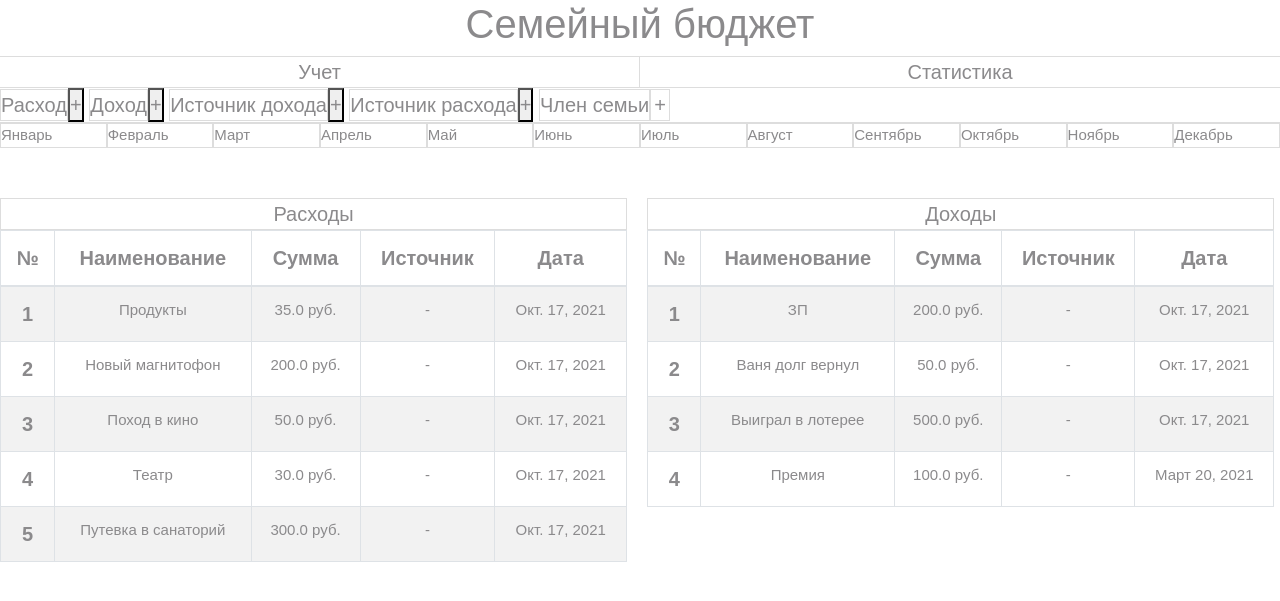
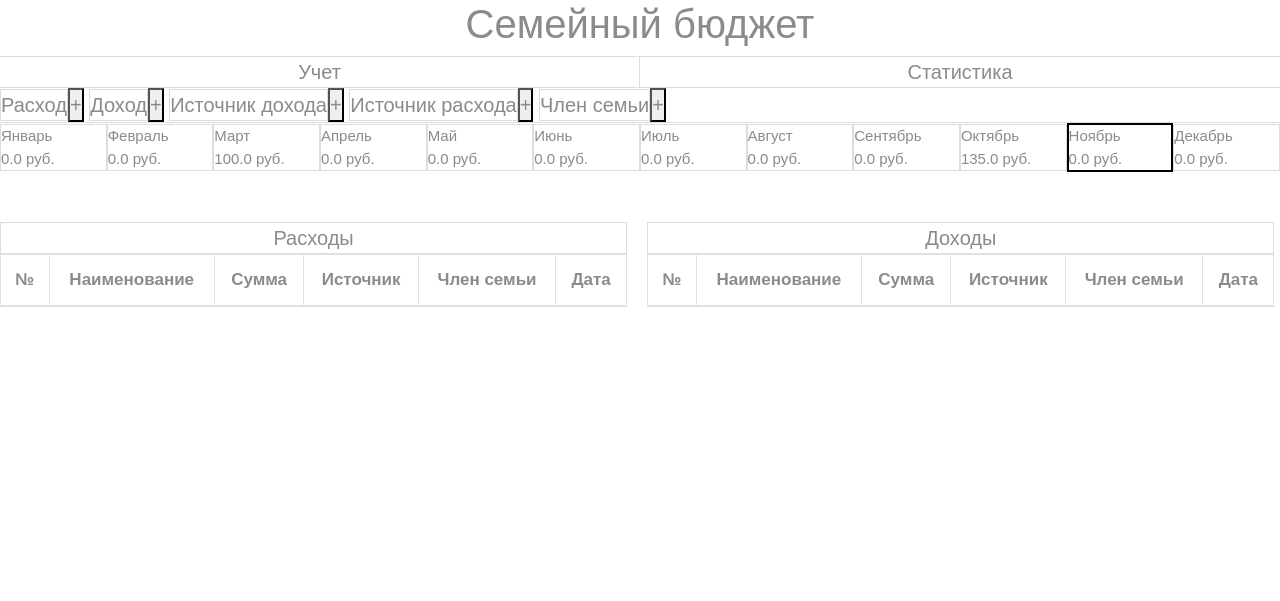
Before and after one commit to 4EPBEED/familybudget, a Django app: page / in a window 1280 px wide. Shown: the top 601 px of the page. Run offline with Django 3.2, Linux system fonts and the light colour scheme; data comes from the database, SQL or seed files in the repository; data that the repository does not hold is empty; some libraries are stand-ins or nearby versions.

Commit message:
end of phase3

```diff
--- a/fb/main/admin.py
+++ b/fb/main/admin.py
@@ -6,3 +6,4 @@ admin.site.register(Income)
 admin.site.register(Expense)
 admin.site.register(IncomeSource)
 admin.site.register(ExpenseSource)
+admin.site.register(FamilyMember)
--- a/fb/main/forms.py
+++ b/fb/main/forms.py
@@ -14,10 +14,11 @@ class IncomeForm(ModelForm):
         self.fields['desc'].label = "Описание"
         self.fields['date'].label = "Дата"
         self.fields['incomeSource'].label = "Источник дохода"
+        self.fields['familyMember'].label = "Член семьи"
 
     class Meta:
         model = Income
-        fields = ['amount', 'incomeSource', 'desc', 'date']
+        fields = ['amount', 'incomeSource', 'familyMember', 'desc', 'date']
 
         widgets = {
             'date': DateInput(),
@@ -30,10 +31,11 @@ class ExpenseForm(ModelForm):
         self.fields['desc'].label = "Описание"
         self.fields['date'].label = "Дата"
         self.fields['expenseSource'].label = "Источник расхода"
+        self.fields['familyMember'].label = "Член семьи"
 
     class Meta:
         model = Expense
-        fields = ['amount', 'expenseSource', 'desc', 'date']
+        fields = ['amount', 'expenseSource', 'familyMember', 'desc', 'date']
 
         widgets = {
             'date': DateInput(),
@@ -56,3 +58,13 @@ class ExpenseSourceForm(ModelForm):
     class Meta:
         model = ExpenseSource
         fields = ['title']
+
+class FamilyMemberForm(ModelForm):
+    def __init__(self, *args, **kwargs):
+        super(ModelForm, self).__init__(*args, **kwargs)
+        self.fields['name'].label = "Имя"
+        self.fields['age'].label = "Возраст"
+
+    class Meta:
+        model = FamilyMember
+        fields = ['name', 'age']
--- a/fb/main/models.py
+++ b/fb/main/models.py
@@ -5,6 +5,9 @@ from django.db.models.expressions import Value
 class FamilyMember(models.Model):
     name = models.CharField(max_length=30)
     age = models.IntegerField()
+
+    def __str__(self):
+        return '%s' % self.name
 
 class IncomeSource(models.Model):
     title = models.CharField(max_length=30)
--- a/fb/main/urls.py
+++ b/fb/main/urls.py
@@ -7,4 +7,5 @@ urlpatterns = [
     path("expense/create", views.expenseCreate, name='expense-create'),
     path("income/source/create", views.incomeSourceCreate, name='income-source-create'),
     path("expense/source/create", views.expenseSourceCreate, name='income-source-create'),
+    path("family-member/create", views.familyMemberCreate, name='family-member-create'),
 ]
--- a/fb/main/views.py
+++ b/fb/main/views.py
@@ -1,16 +1,52 @@
+from datetime import datetime
+
 from django.shortcuts import redirect, render
+from django.db.models import Sum, Value as V, FloatField
+from django.db.models.functions import Coalesce
 
 from main.forms import *
 from main.models import *
+
+months = {
+    "январь": 1,
+    "февраль": 2,
+    "март": 3,
+    "апрель": 4,
+    "май": 5,
+    "июнь": 6,
+    "июль": 7,
+    "август": 8,
+    "сентябрь": 9,
+    "октябрь": 10,
+    "ноябрь": 11,
+    "декабрь": 12,
+}
 
 # Create your views here.
 def index(request):
     incomes = Income.objects.all()
     expenses = Expense.objects.all()
 
+    monthsTotal = [0 for i in range(1, 13)]
+
+    currentYear = datetime.today().year
+    currentMonth = datetime.today().month
+
+    for i in range(1, 13):
+        monthIncomes = incomes.filter(date__month=i, date__year=currentYear)
+        monthExpense = expenses.filter(date__month=i, date__year=currentYear)
+
+        monthTotalIncome = monthIncomes.aggregate(sum=Coalesce(Sum('amount'), V(0.0)))
+        monthTotalExpense = monthExpense.aggregate(sum=Coalesce(Sum('amount'), V(0.0)))
+
+
+        monthsTotal[i - 1] = monthTotalIncome["sum"] - monthTotalExpense["sum"]
+
     return render(request, 'index.html', {"incomes": incomes, "expenses": expenses,
                                             'incomeForm': IncomeForm, 'expenseForm': ExpenseForm,
-                                            'incomeSourceForm': IncomeSourceForm, 'expenseSourceForm': ExpenseSourceForm})
+                                            'incomeSourceForm': IncomeSourceForm, 'expenseSourceForm': ExpenseSourceForm,
+                                            'familyMemberForm': FamilyMemberForm,
+                                            'monthsTotal': monthsTotal, 'currentMonth': currentMonth})
 
 def incomeCreate(request):
     if request.method == 'POST':
@@ -39,3 +75,10 @@ def expenseSourceCreate(request):
         if form.is_valid():
             form.save()
             return redirect('/')
+
+def familyMemberCreate(request):
+    if request.method == 'POST':
+        form = FamilyMemberForm(request.POST)
+        if form.is_valid():
+            form.save()
+            return redirect('/')
--- a/fb/static/style.css
+++ b/fb/static/style.css
@@ -40,6 +40,10 @@ h1 {
     font-size: 0px;
 }
 
+.active-month {
+    border: 2px solid black !important;
+}
+
 .months > .month {
     display: inline-block;
     font-size: 15px;
@@ -76,6 +80,7 @@ h1 {
 
 .table-title {
     text-align: center;
+    font-size: 20px;
     border: 1px solid #ddd;
 }
 
@@ -83,12 +88,16 @@ table td {
     font-size: 15px;
 }
 
+table th {
+    font-size: 17px;
+}
+
 table th,
 table td {
     text-align: center;
 }
 
-@media (max-width: 1000px) {
+@media (max-width: 1200px) {
     .content-wrapper > div {
         display: block;
         width: 100%;
--- a/fb/templates/index.html
+++ b/fb/templates/index.html
@@ -33,23 +33,26 @@
             <div class="adder-type">Источник расхода</div><button type="button" data-toggle="modal" data-target="#expenseSourceModal">
                 +
             </button>
-            <div class="adder-type">Член семьи</div><div class="plus">+</div>
+            <div class="adder-type">Член семьи</div><button type="button" data-toggle="modal" data-target="#familyMemberModal">
+                +
+            </button>
         </div>
         <div class="months">
-            <div class="month">Январь</div>
-            <div class="month">Февраль</div>
-            <div class="month">Март</div>
-            <div class="month">Апрель</div>
-            <div class="month">Май</div>
-            <div class="month">Июнь</div>
-            <div class="month">Июль</div>
-            <div class="month">Август</div>
-            <div class="month">Сентябрь</div>
-            <div class="month">Октябрь</div>
-            <div class="month">Ноябрь</div>
-            <div class="month">Декабрь</div>
+            <div class="month">Январь <br>{{monthsTotal.0}} руб.</div>
+            <div class="month">Февраль <br>{{monthsTotal.1}} руб.</div>
+            <div class="month">Март <br>{{monthsTotal.2}} руб.</div>
+            <div class="month">Апрель <br>{{monthsTotal.3}} руб.</div>
+            <div class="month">Май <br>{{monthsTotal.4}} руб.</div>
+            <div class="month">Июнь <br>{{monthsTotal.5}} руб.</div>
+            <div class="month">Июль <br>{{monthsTotal.6}} руб.</div>
+            <div class="month">Август <br>{{monthsTotal.7}} руб.</div>
+            <div class="month">Сентябрь <br>{{monthsTotal.8}} руб.</div>
+            <div class="month">Октябрь <br>{{monthsTotal.9}} руб.</div>
+            <div class="month">Ноябрь <br>{{monthsTotal.10}} руб.</div>
+            <div class="month">Декабрь <br>{{monthsTotal.11}} руб.</div>
         </div>
     </header>
+
 
 <!-- incomes create modal -->
 <div class="modal fade" id="incomeModal" tabindex="-1" role="dialog" aria-labelledby="exampleModalLabel" aria-hidden="true">
@@ -135,6 +138,27 @@
   </div>
 </div>
 
+<!-- family member create modal -->
+<div class="modal fade" id="familyMemberModal" tabindex="-1" role="dialog" aria-labelledby="exampleModalLabel" aria-hidden="true">
+  <div class="modal-dialog" role="document">
+    <div class="modal-content">
+      <div class="modal-header">
+        <h5 class="modal-title" id="exampleModalLabel">Добавить члена семьи</h5>
+        <button type="button" class="close" data-dismiss="modal" aria-label="Close">
+          <span aria-hidden="true">&times;</span>
+        </button>
+      </div>
+      <div class="modal-body">
+        <form action="family-member/create" method="post">
+        {% csrf_token %}
+        {{familyMemberForm.as_p}}
+        <input type="submit" value="Добавить">
+        </form>
+      </div>
+    </div>
+  </div>
+</div>
+
 
 
 
@@ -149,6 +173,7 @@
                   <th scope="col">Наименование</th>
                   <th scope="col">Сумма</th>
                   <th scope="col">Источник</th>
+                  <th scope="col">Член семьи</th>
                   <th scope="col">Дата</th>
                 </tr>
             </thead>
@@ -159,6 +184,7 @@
                       <td>{{ expense.desc }}</td>
                       <td>{{ expense.amount }} руб.</td>
                       <td>{% firstof expense.expenseSource "-"%}</td>
+                      <td>{% firstof expense.familyMember "-"%}</td>
                       <td>{{ expense.date }}</td>
                     </tr>
                 {% endfor %}
@@ -174,6 +200,7 @@
                   <th scope="col">Наименование</th>
                   <th scope="col">Сумма</th>
                   <th scope="col">Источник</th>
+                  <th scope="col">Член семьи</th>
                   <th scope="col">Дата</th>
                 </tr>
             </thead>
@@ -184,6 +211,7 @@
                       <td>{{ income.desc }}</td>
                       <td>{{ income.amount }} руб.</td>
                       <td>{% firstof income.incomeSource "-"%}</td>
+                      <td>{% firstof income.familyMember "-"%}</td>
                       <td>{{ income.date }}</td>
                     </tr>
                 {% endfor %}
@@ -191,5 +219,52 @@
             </table>
         </div>
     </div>
+    <script>
+      var months = {
+        "Январь": 1,
+        "Февраль": 2,
+        "Март": 3,
+        "Апрель": 4,
+        "Май": 5,
+        "Июнь": 6,
+        "Июль": 7,
+        "Август": 8,
+        "Сентябрь": 9,
+        "Октябрь": 10,
+        "Ноябрь": 11,
+        "Декабрь": 12,
+      }
+
+      function showMonthIncExp(month) {
+        $("tbody tr").hide();
+
+        $("tbody td:nth-child(6)").each( function() {
+          var elMonth = $(this).text().split(" ")[1].substring(0, 3);
+          var curMonth = month.toLowerCase().substring(0, 3);
+          debugger;
+          if (elMonth == curMonth) {
+            $(this).parent().show();
+          };
+        })
+      }
+
+      var monthsEl = $("div.month");
+      monthsEl.each( function() {
+        month = $(this).text().split(" ")[0];
+
+        if (months[month] == {{currentMonth}}) {
+          $(this).addClass("active-month");
+          showMonthIncExp(month);
+        }
+      })
+
+      monthsEl.each( function() {
+        $(this).on("click", function() {
+          monthsEl.removeClass("active-month");
+          $(this).addClass("active-month");
+          showMonthIncExp($(this).text().split(" ")[0]);
+        })
+      })
+    </script>
 </body>
 </html>
```
